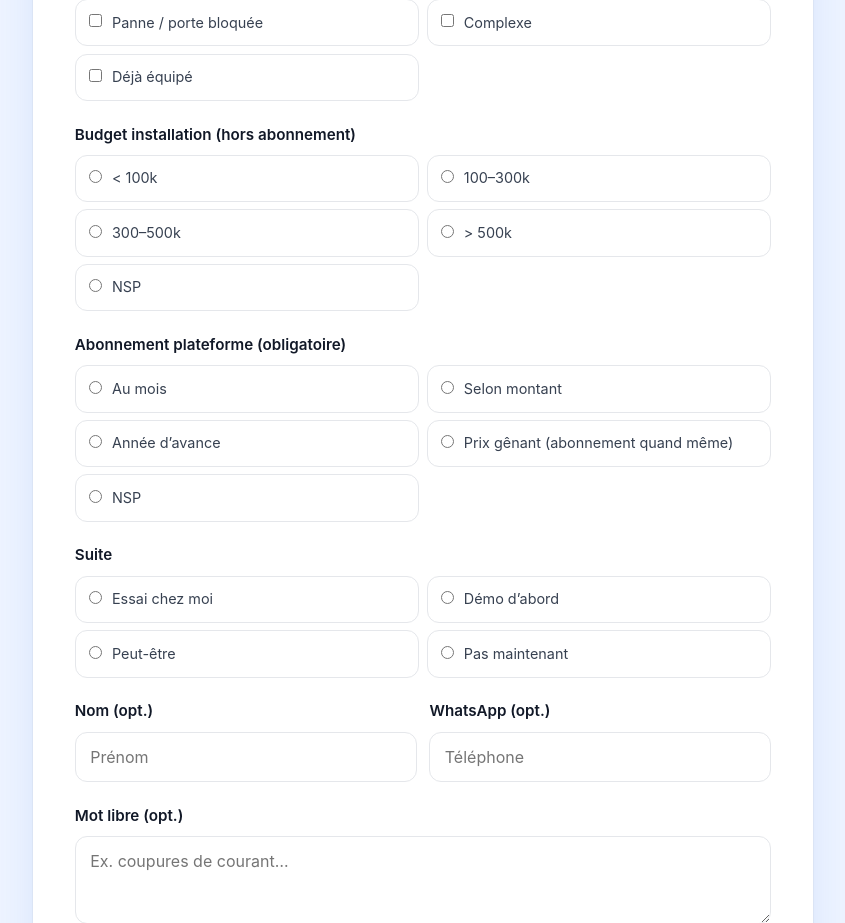
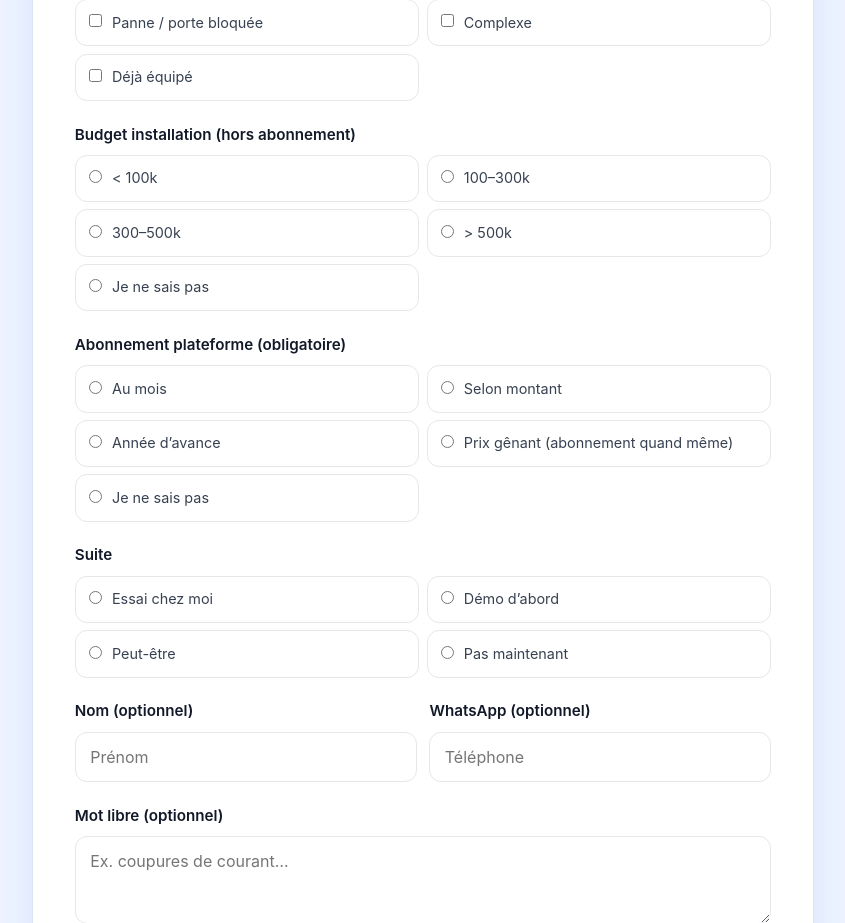
Before and after one commit to Fatoumata7703/empreintepro-etude, a Flask app: page / in a window 1280 px wide. Shown: the part 2291-3214 px from the top of the page, without its empty margins (217-1062 px from the left). Run offline with Flask 3, Linux system fonts and the light colour scheme; some libraries are stand-ins or nearby versions.

Commit message:
Replace abbreviations with full words on the survey form.

```diff
--- a/templates/questionnaire.html
+++ b/templates/questionnaire.html
@@ -32,7 +32,7 @@
             <div class="choices two">
               <label class="opt"><input type="radio" name="role" value="dirigeant"> Dirigeant / gérant</label>
               <label class="opt"><input type="radio" name="role" value="proprio"> Propriétaire / particulier</label>
-              <label class="opt"><input type="radio" name="role" value="admin"> Admin / RH</label>
+              <label class="opt"><input type="radio" name="role" value="admin"> Administration / RH</label>
               <label class="opt"><input type="radio" name="role" value="securite"> Sécurité</label>
               <label class="opt"><input type="radio" name="role" value="autre"> Autre</label>
             </div>
@@ -66,7 +66,7 @@
               </select>
             </div>
             <div class="q">
-              <label class="label" for="portes">Nb portes</label>
+              <label class="label" for="portes">Nombre de portes</label>
               <select id="portes" name="portes">
                 <option value="">Choisir</option>
                 <option>1</option>
@@ -162,7 +162,7 @@
               <label class="opt"><input type="radio" name="budget" value="100_300"> 100–300k</label>
               <label class="opt"><input type="radio" name="budget" value="300_500"> 300–500k</label>
               <label class="opt"><input type="radio" name="budget" value="plus500"> &gt; 500k</label>
-              <label class="opt"><input type="radio" name="budget" value="nsp"> NSP</label>
+              <label class="opt"><input type="radio" name="budget" value="nsp"> Je ne sais pas</label>
             </div>
           </div>
 
@@ -173,7 +173,7 @@
               <label class="opt"><input type="radio" name="abonnement" value="selon"> Selon montant</label>
               <label class="opt"><input type="radio" name="abonnement" value="achat"> Année d’avance</label>
               <label class="opt"><input type="radio" name="abonnement" value="non"> Prix gênant (abonnement quand même)</label>
-              <label class="opt"><input type="radio" name="abonnement" value="nsp"> NSP</label>
+              <label class="opt"><input type="radio" name="abonnement" value="nsp"> Je ne sais pas</label>
             </div>
           </div>
 
@@ -189,17 +189,17 @@
 
           <div class="row">
             <div class="q">
-              <label class="label" for="nom">Nom (opt.)</label>
+              <label class="label" for="nom">Nom (optionnel)</label>
               <input type="text" id="nom" name="nom" placeholder="Prénom">
             </div>
             <div class="q">
-              <label class="label" for="tel">WhatsApp (opt.)</label>
+              <label class="label" for="tel">WhatsApp (optionnel)</label>
               <input type="tel" id="tel" name="tel" placeholder="Téléphone">
             </div>
           </div>
 
           <div class="q">
-            <label class="label" for="fin">Mot libre (opt.)</label>
+            <label class="label" for="fin">Mot libre (optionnel)</label>
             <textarea id="fin" name="fin" rows="2" placeholder="Ex. coupures de courant…"></textarea>
           </div>
         </section>
```
